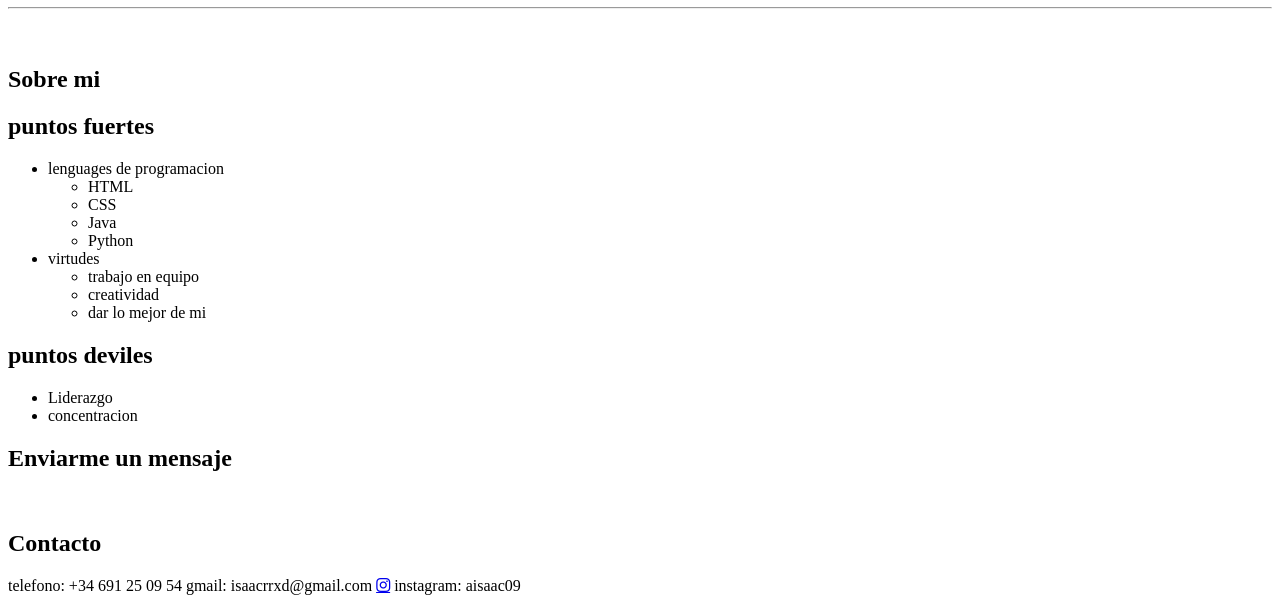
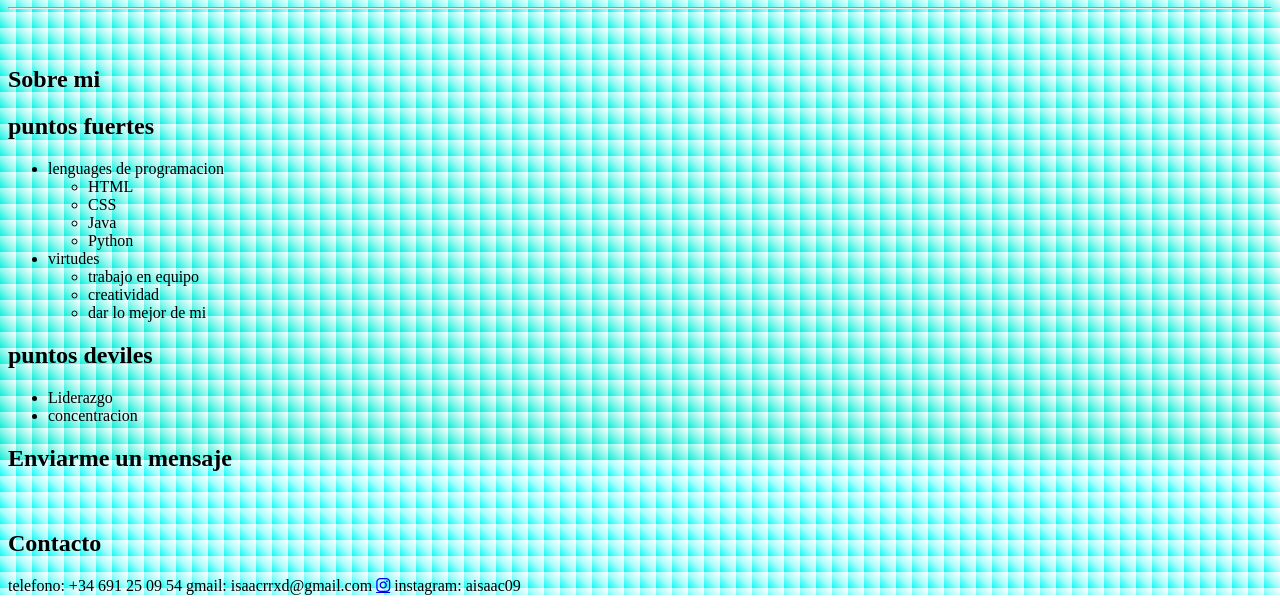
Before and after one commit to isaac-rub/isaac-rub.github.io, a plain HTML site: page index.html in a window 1280 px wide. Shown: the part 356-967 px from the top of the page. Drawn offline with Linux system fonts and the light colour scheme.

Commit message:
camvio ruta

```diff
--- a/portafolio/index.html
+++ b/index.html
@@ -6,7 +6,7 @@
   <head>
     <meta charset="utf-8">
     <script src="https://kit.fontawesome.com/ceb5114031.js" crossorigin="anonymous"></script>
-    <link rel="stylesheet" href="estilos.css">
+    <link rel="stylesheet" href="portafolio/estilos.css">
     <title> </title>
   </head>
   <body>
@@ -17,7 +17,7 @@
     </nav>
     <header id="cabecera">
         <div class="logo" >
-        <img   src="isaaclogo.png" width="20%"   >
+        <img   src="portafolio/isaaclogo.png" width="20%"   >
     </div>
       <h1>isaac rubio</h1>
       <hr>
--- /dev/null
+++ b/portafolio/estilos.css
@@ -0,0 +1,8 @@
+body {
+    height: 100vh;
+    background-image:
+      linear-gradient(45deg, rgb(7, 246, 234), white),
+      linear-gradient(lightBlue, darkRed);
+    background-size: 1em 1em, 100% 100%;
+    background-blend-mode: hard-light;
+}
```
